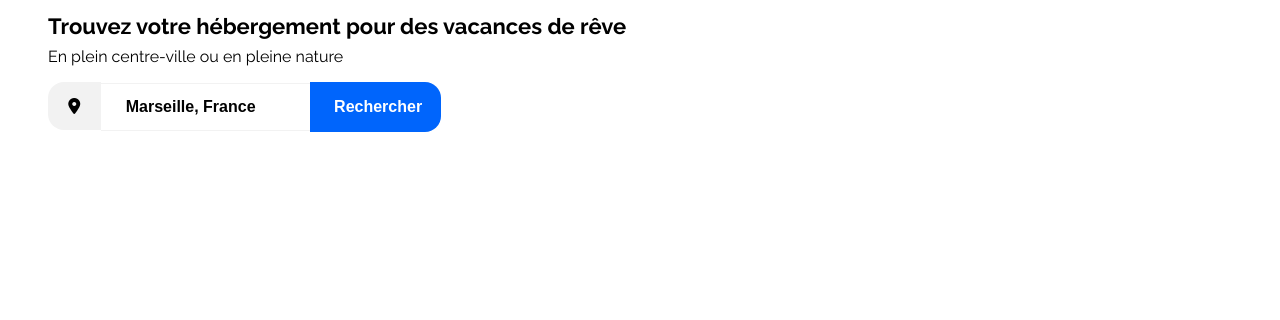
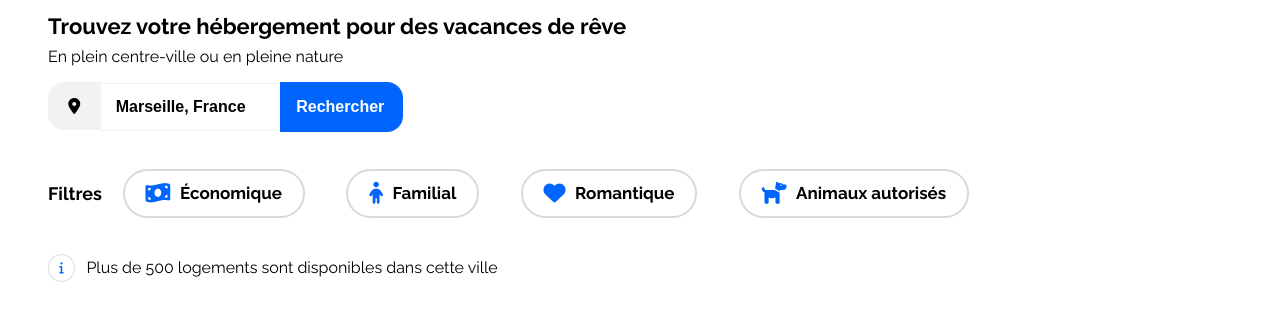
Before and after one commit to mirandalucas52/Booki, a plain HTML site: page index.html in a window 1280 px wide. Shown: the part 114-434 px from the top of the page. Drawn offline with Linux system fonts and the light colour scheme.

Commit message:
Fin de la première section

```diff
--- a/CSS/style.css
+++ b/CSS/style.css
@@ -18,6 +18,10 @@ body {
 a {
   text-decoration: none;
   color: inherit;
+}
+
+ul {
+  list-style: none;
 }
 
 :root {
@@ -48,11 +52,12 @@ header div {
 header ul {
   display: flex;
   flex-direction: row;
-  list-style: none;
+
   font-size: var(--normal-size-text);
 }
 
 header li {
+  cursor: pointer;
   padding: 2.7rem;
   border-bottom: 3px solid transparent;
   border-top: 3px solid transparent;
@@ -94,7 +99,7 @@ main input {
   border-right: none;
   border-top: #f2f2f2 1px solid;
   border-bottom: #f2f2f2 1px solid;
-  padding: 14px 25px;
+  padding: 14px 15px;
   font-size: var(--normal-size-text);
   font-weight: bold;
   width: 14rem;
@@ -106,7 +111,7 @@ main input::placeholder {
 
 main .desktopVersion {
   margin-left: -70px;
-  padding: 1rem 1.2rem 1rem 1.5rem;
+  padding: 1rem 1.2rem 1rem 1rem;
   border-radius: 0 1rem 1rem 0;
   border: none;
   cursor: pointer;
@@ -116,15 +121,76 @@ main .desktopVersion {
   color: white;
   visibility: visible;
 }
+
+main div {
+  display: flex;
+  align-items: center;
+  margin-top: 2.3rem;
+}
+
+main div h3 {
+  font-size: 18px;
+}
+
+main div ul {
+  display: flex;
+}
+
+main div li {
+  display: flex;
+  align-items: center;
+  margin: 0 1.3rem;
+  padding: 0.7rem 1.3rem;
+  border: 2px solid var(--grey);
+  border-radius: 2rem;
+  cursor: pointer;
+  transition-duration: 0.1s;
+  transition: 0.2s;
+  font-weight: bold;
+  font-size: 17px;
+}
+
+main div li:hover {
+  background-color: var(--second-blue);
+}
+
+main div ul i {
+  color: var(--main-blue);
+  margin-right: 0.6rem;
+  font-size: var(--title-text);
+  font-weight: 100;
+}
+
+main .info span {
+  font-size: var(--normal-size-text);
+}
+
+main .info i {
+  display: flex;
+  align-items: center;
+  justify-content: center;
+  font-size: 12px;
+  color: var(--main-blue);
+  margin-right: 0.7rem;
+  border: 1px solid var(--grey);
+  width: 1.7rem;
+  height: 1.7rem;
+  border-radius: 100%;
+}
 /* FIRST SECTION */
 
 /* MAIN */
 
 /* MOBILE VERSION */
 
+@media only screen and (max-width: 768px) {
+  main .desktopVersion {
+    visibility: hidden;
+  }
+
   main .mobileVersion {
     margin-left: -4px;
-  padding: 1rem 1.1rem;
+    padding: 1rem 1rem;
     border-radius: 0 1rem 1rem 0;
     border: none;
     cursor: pointer;
@@ -132,7 +198,7 @@ main .mobileVersion {
     font-size: var(--normal-size-text);
     font-weight: bold;
     color: white;
-  visibility: hidden;
+    visibility: visible;
   }
-
+}
 /* MOBILE VERSION */
--- a/index.html
+++ b/index.html
@@ -24,8 +24,8 @@
         <img src="/images/logo/Booki.png" alt="Logo Booki" />
         <nav>
           <ul>
-            <a href="#hebergements"><li>Hébergements</li></a>
-            <a href="#activites"><li>Activités</li></a>
+            <li><a href="#hebergements">Hébergements</a></li>
+            <li><a href="#activites">Activités</a></li>
           </ul>
         </nav>
       </div>
@@ -41,14 +41,48 @@
         <form action="#">
           <span><i class="fas fa-map-marker-alt"></i></span>
           <input type="search" placeholder="Marseille, France" />
-          <a href="#">
-            <button class="mobileVersion">
-              <i class="fa-solid fa-magnifying-glass"></i></button
-          ></a>
-          <a href="#"><button class="desktopVersion">Rechercher</button></a>
+
+          <!--MOBILE VERSION-->
+          <button class="mobileVersion">
+            <i class="fa-solid fa-magnifying-glass"></i>
+          </button>
+          <!--MOBILE VERSION-->
+
+          <!--DESKTOP VERSION-->
+          <button class="desktopVersion">Rechercher</button>
+          <!--DESKTOP VERSION-->
         </form>
+        <div>
+          <h3>Filtres</h3>
+          <ul>
+            <li>
+              <i class="fas fa-money-bill-wave filterIcon"></i>
+              <span>Économique</span>
+            </li>
+            <li>
+              <i class="fas fa-child filterIcon"></i>
+              <span>Familial</span>
+            </li>
+            <li>
+              <i class="fas fa-heart filterIcon"></i>
+              <span>Romantique</span>
+            </li>
+            <li>
+              <i class="fas fa-dog filterIcon"></i>
+              <span>Animaux autorisés</span>
+            </li>
+          </ul>
+        </div>
+        <div class="info">
+          <i class="fas fa-info infoIcon"></i
+          ><span>Plus de 500 logements sont disponibles dans cette ville</span>
+        </div>
       </section>
       <!-- FIRST SECTION -->
+
+      <!--HEBERGEMENTS-->
+
+      <!--HEBERGEMENTS-->
     </main>
     <!-- MAIN -->
 
```
Lines whose indentation alone changed are shown as unchanged.
